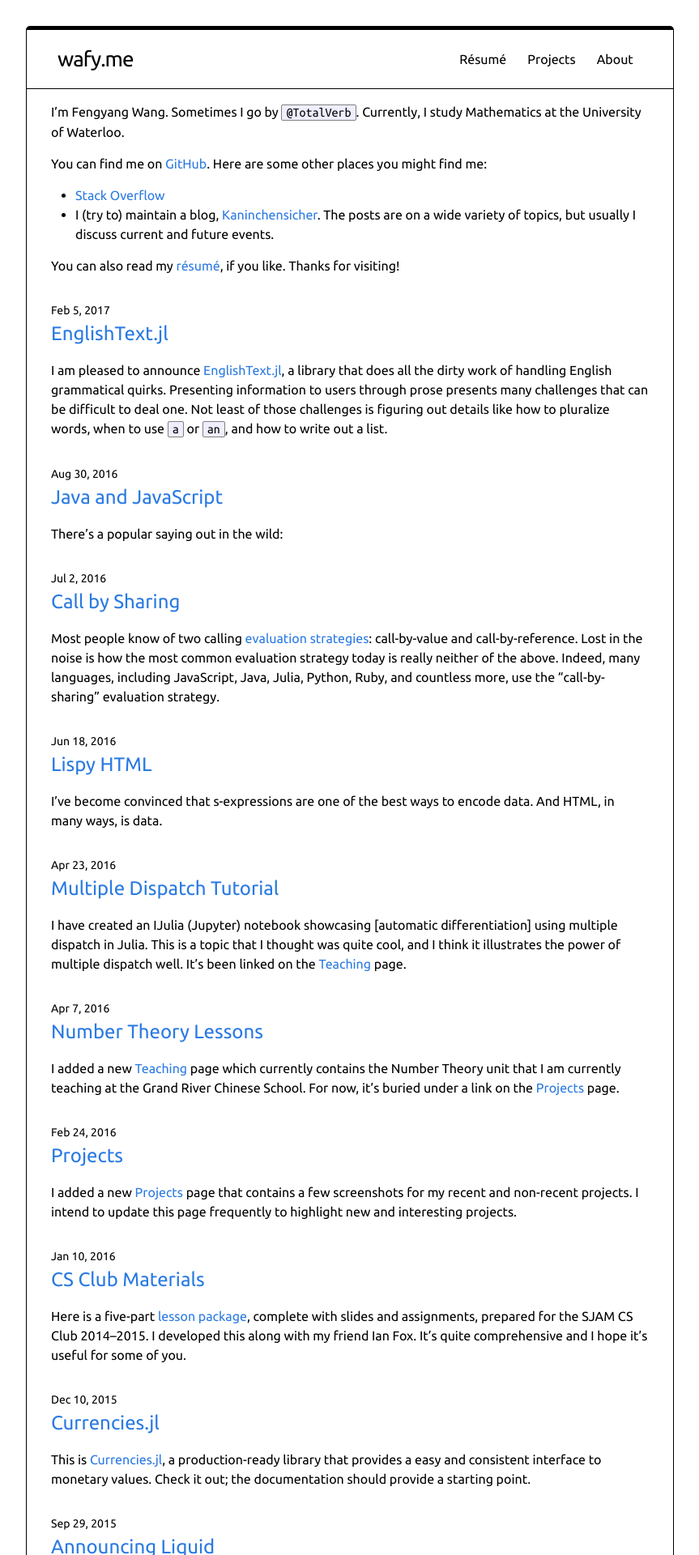
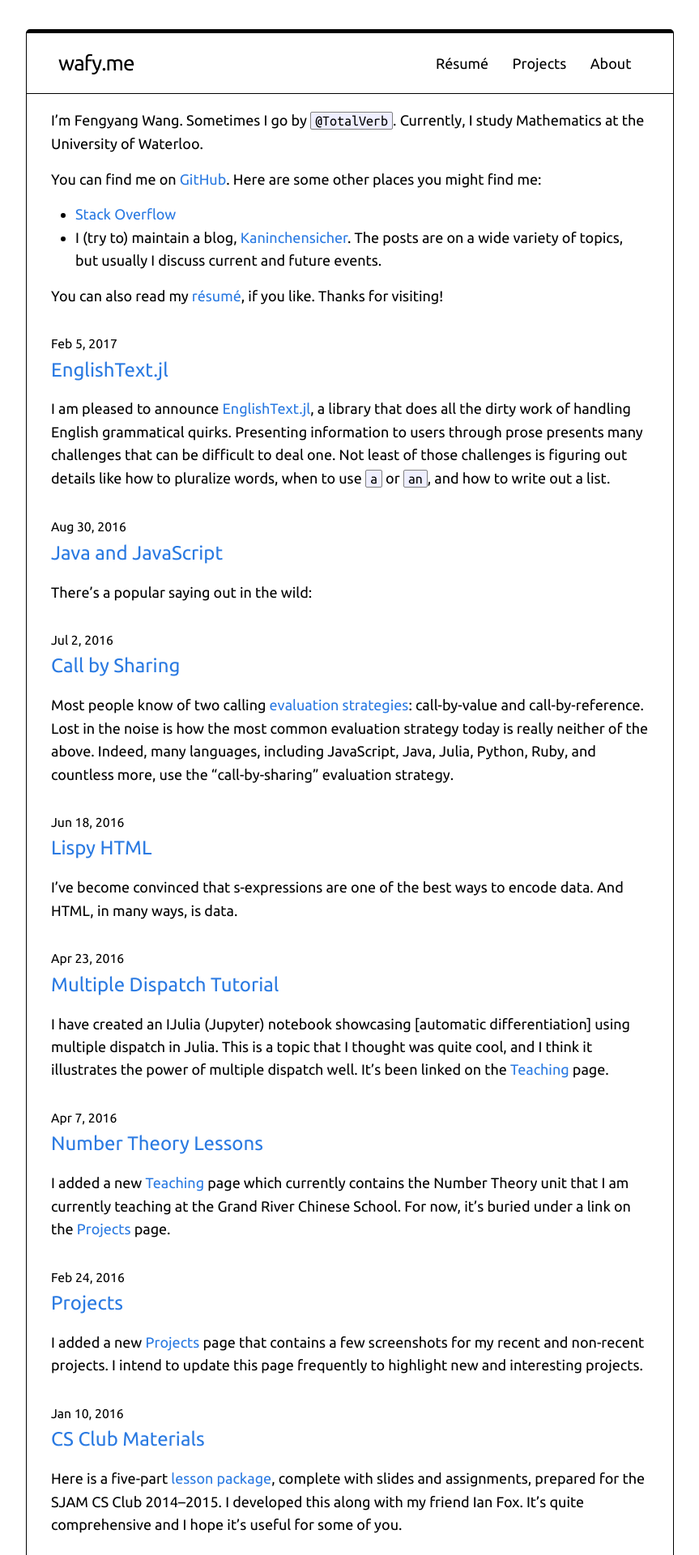
Before and after one commit to TotalVerb/totalverb.github.io, a Jekyll site: the page built from index.html, in a window 1280 px wide. Shown: the top 1920 px of the page at 81% size, without its empty margins (208-1071 px from the left). Built offline with Jekyll 4.4.1, drawn with Linux system fonts in a browser that asks for light colours.

Commit message:
make fonts bigger

```diff
--- a/css/main.scss
+++ b/css/main.scss
@@ -22,9 +22,9 @@
 @import "wafy-resume-styles";
 
 // Our variables
-$base-font-size:   16px;
+$base-font-size:   18px;
 $small-font-size:  $base-font-size * 0.875;
-$base-line-height: 1.5;
+$base-line-height: 1.58;
 
 $spacing-unit:     30px;
 
```
